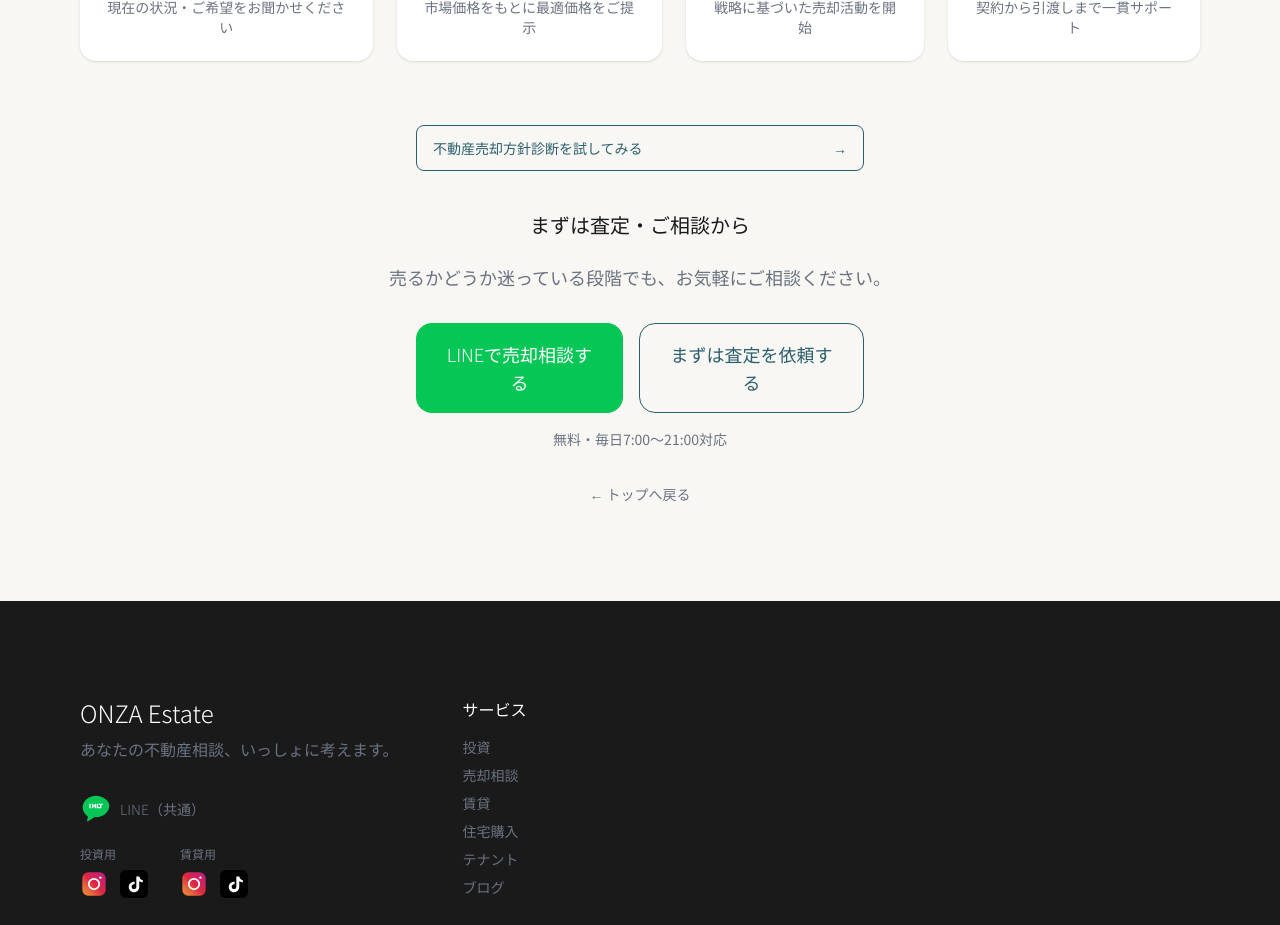
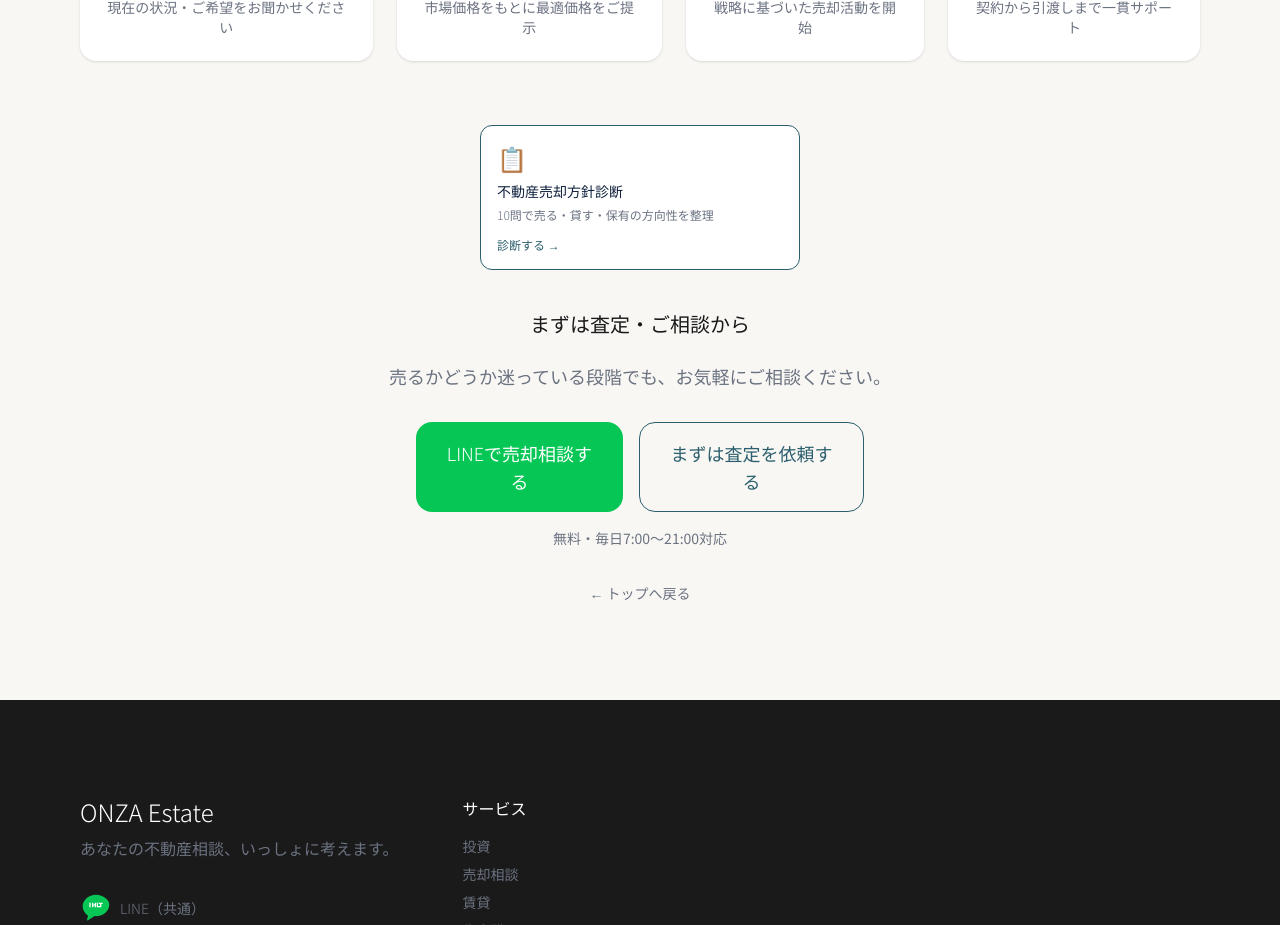
Before and after one commit to idsp0731-gif/onza-estate, a Next.js app: page /sale in a window 1280 px wide. Shown: the part 2100-3025 px from the top of the page. Built offline with nearby package versions, Linux system fonts and the light colour scheme.

Commit message:
feat: 売却ページの診断をカード形式に変更

```diff
--- a/src/app/sale/page.tsx
+++ b/src/app/sale/page.tsx
@@ -171,13 +171,17 @@ export default function SalePage() {
           </div>
 
           {/* 診断リンク */}
-          <div className="flex flex-col sm:flex-row gap-3 max-w-md mx-auto mb-10">
+          <div className="max-w-xs mx-auto mb-10">
             <Link
               href="/property-sale-simulation"
-              className="flex items-center justify-between border border-[#2C5F6E] text-[#2C5F6E] rounded-lg px-4 py-3 font-light text-sm hover:bg-[#2C5F6E] hover:text-white transition-colors flex-1"
+              className="flex flex-col bg-white border border-[#2C5F6E] rounded-xl p-4 hover:bg-[#2C5F6E]/5 transition-colors"
             >
-              <span>不動産売却方針診断を試してみる</span>
-              <span className="ml-4 shrink-0">→</span>
+              <div className="text-2xl mb-2">📋</div>
+              <h3 className="text-sm font-light text-[#0d1f3c] mb-1 leading-snug">不動産売却方針診断</h3>
+              <p className="text-xs text-gray-500 font-light leading-relaxed mb-3 flex-1">
+                10問で売る・貸す・保有の方向性を整理
+              </p>
+              <span className="text-xs text-[#2C5F6E] font-light">診断する →</span>
             </Link>
           </div>
 
```
